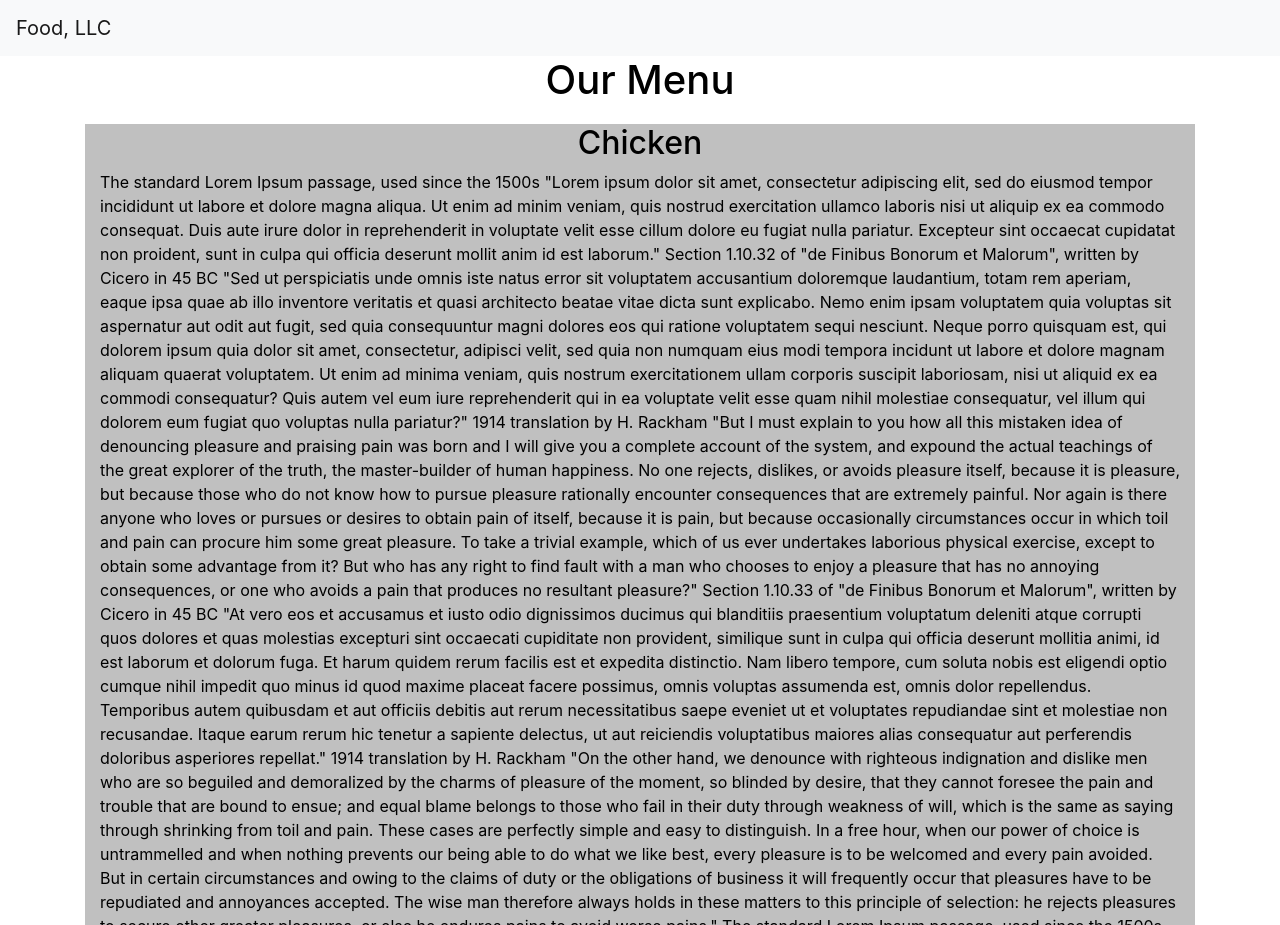
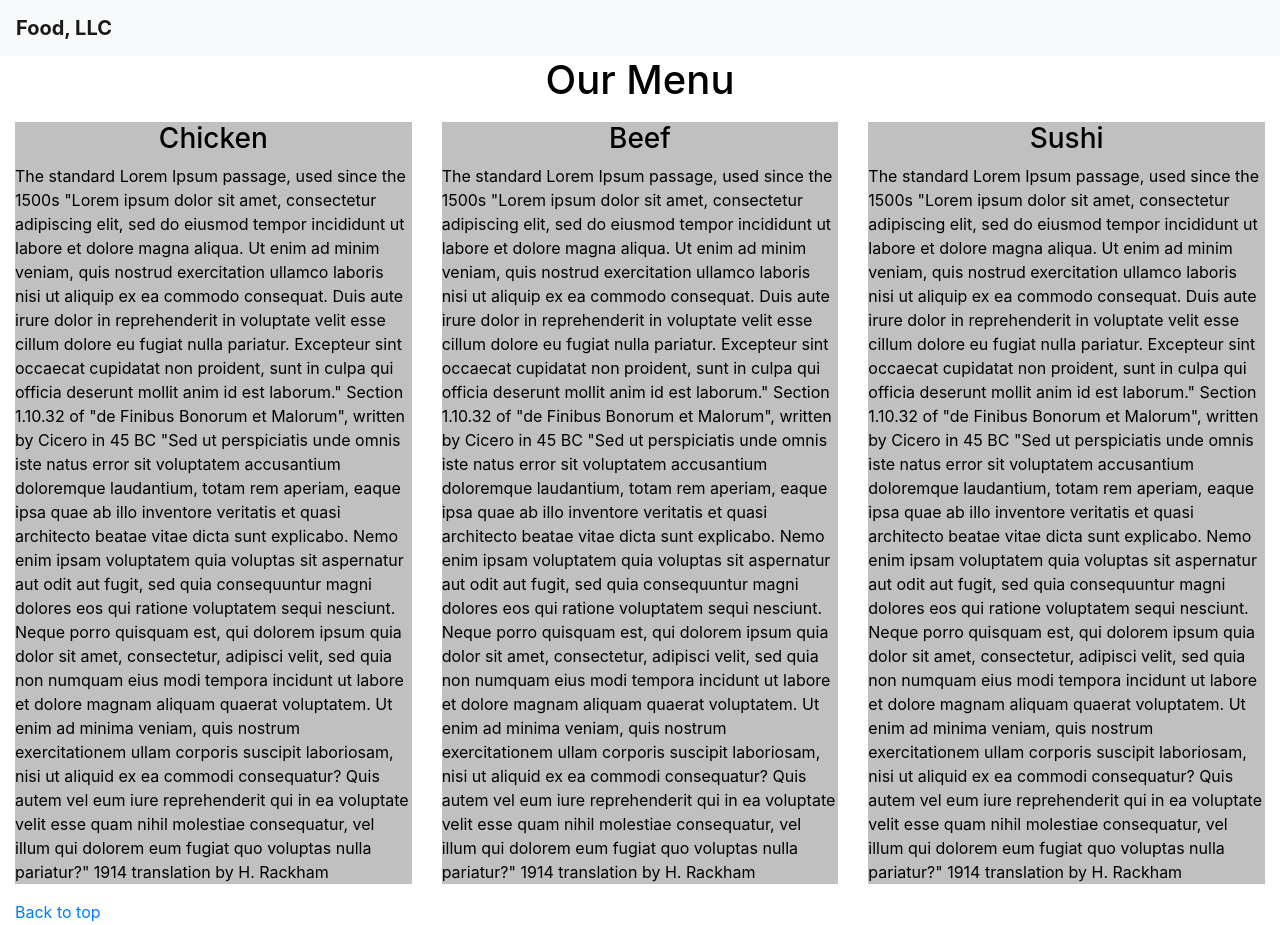
Before and after one commit to raphaelmoline/Coursera-HTML-CSS-JS, a plain HTML site: page week3_assignment/index.html in a window 1280 px wide. Shown: the top 925 px of the page. Drawn offline with nearby package versions, Linux system fonts and the light colour scheme.

Commit message:
few changes

```diff
--- a/week3_assignment/css/styles.css
+++ b/week3_assignment/css/styles.css
@@ -3,7 +3,8 @@ body {
   color: black;
 }
 
+
 .menu-item {
   background-color: silver;
-  margin:20px auto 20px;
+  margin: 10px auto 10px;
 }
--- a/week3_assignment/index.html
+++ b/week3_assignment/index.html
@@ -8,11 +8,11 @@
     <!-- Bootstrap CSS -->
     <link rel="stylesheet" href="https://stackpath.bootstrapcdn.com/bootstrap/4.4.1/css/bootstrap.min.css" integrity="sha384-Vkoo8x4CGsO3+Hhxv8T/Q5PaXtkKtu6ug5TOeNV6gBiFeWPGFN9MuhOf23Q9Ifjh" crossorigin="anonymous">
     <link rel="stylesheet" href="/css/styles.css">
-    <title>Hello, world!</title>
+    <title>Food LLC</title>
   </head>
   <header>
     <nav class="navbar navbar-expand-sm navbar-light bg-light">
-      <a class="navbar-brand" href="#">Food, LLC</a>
+      <a class="navbar-brand font-weight-bold" href="#">Food, LLC</a>
       <button class="navbar-toggler" type="button" data-toggle="collapse" data-target="#navbarSupportedContent" aria-controls="navbarSupportedContent" aria-expanded="false" aria-label="Toggle navigation">
         <span class="navbar-toggler-icon"></span>
       </button>
@@ -37,34 +37,49 @@
     </nav>
   </header>
   <body>
-    <h1  class="text-center">Our Menu</h1>
-    <div class="container">
-      <div class="menu-item col-12">
-        <h2 class="text-center">Chicken</h2>
+    <h1  id="menu" class="text-center">Our Menu</h1>
+    <div class="container-fluid">
+      <div class="row">
+        <div class="col-md-4 col-sm-6 col-xs-12">
+          <div class="menu-item ">
+            <h3 class="text-center">Chicken</h3>
             <p>
               The standard Lorem Ipsum passage, used since the 1500s
               "Lorem ipsum dolor sit amet, consectetur adipiscing elit, sed do eiusmod tempor incididunt ut labore et dolore magna aliqua. Ut enim ad minim veniam, quis nostrud exercitation ullamco laboris nisi ut aliquip ex ea commodo consequat. Duis aute irure dolor in reprehenderit in voluptate velit esse cillum dolore eu fugiat nulla pariatur. Excepteur sint occaecat cupidatat non proident, sunt in culpa qui officia deserunt mollit anim id est laborum."
               Section 1.10.32 of "de Finibus Bonorum et Malorum", written by Cicero in 45 BC
               "Sed ut perspiciatis unde omnis iste natus error sit voluptatem accusantium doloremque laudantium, totam rem aperiam, eaque ipsa quae ab illo inventore veritatis et quasi architecto beatae vitae dicta sunt explicabo. Nemo enim ipsam voluptatem quia voluptas sit aspernatur aut odit aut fugit, sed quia consequuntur magni dolores eos qui ratione voluptatem sequi nesciunt. Neque porro quisquam est, qui dolorem ipsum quia dolor sit amet, consectetur, adipisci velit, sed quia non numquam eius modi tempora incidunt ut labore et dolore magnam aliquam quaerat voluptatem. Ut enim ad minima veniam, quis nostrum exercitationem ullam corporis suscipit laboriosam, nisi ut aliquid ex ea commodi consequatur? Quis autem vel eum iure reprehenderit qui in ea voluptate velit esse quam nihil molestiae consequatur, vel illum qui dolorem eum fugiat quo voluptas nulla pariatur?"
               1914 translation by H. Rackham
-          "But I must explain to you how all this mistaken idea of denouncing pleasure and praising pain was born and I will give you a complete account of the system, and expound the actual teachings of the great explorer of the truth, the master-builder of human happiness. No one rejects, dislikes, or avoids pleasure itself, because it is pleasure, but because those who do not know how to pursue pleasure rationally encounter consequences that are extremely painful. Nor again is there anyone who loves or pursues or desires to obtain pain of itself, because it is pain, but because occasionally circumstances occur in which toil and pain can procure him some great pleasure. To take a trivial example, which of us ever undertakes laborious physical exercise, except to obtain some advantage from it? But who has any right to find fault with a man who chooses to enjoy a pleasure that has no annoying consequences, or one who avoids a pain that produces no resultant pleasure?"
-          Section 1.10.33 of "de Finibus Bonorum et Malorum", written by Cicero in 45 BC
-          "At vero eos et accusamus et iusto odio dignissimos ducimus qui blanditiis praesentium voluptatum deleniti atque corrupti quos dolores et quas molestias excepturi sint occaecati cupiditate non provident, similique sunt in culpa qui officia deserunt mollitia animi, id est laborum et dolorum fuga. Et harum quidem rerum facilis est et expedita distinctio. Nam libero tempore, cum soluta nobis est eligendi optio cumque nihil impedit quo minus id quod maxime placeat facere possimus, omnis voluptas assumenda est, omnis dolor repellendus. Temporibus autem quibusdam et aut officiis debitis aut rerum necessitatibus saepe eveniet ut et voluptates repudiandae sint et molestiae non recusandae. Itaque earum rerum hic tenetur a sapiente delectus, ut aut reiciendis voluptatibus maiores alias consequatur aut perferendis doloribus asperiores repellat."
-          1914 translation by H. Rackham
-          "On the other hand, we denounce with righteous indignation and dislike men who are so beguiled and demoralized by the charms of pleasure of the moment, so blinded by desire, that they cannot foresee the pain and trouble that are bound to ensue; and equal blame belongs to those who fail in their duty through weakness of will, which is the same as saying through shrinking from toil and pain. These cases are perfectly simple and easy to distinguish. In a free hour, when our power of choice is untrammelled and when nothing prevents our being able to do what we like best, every pleasure is to be welcomed and every pain avoided. But in certain circumstances and owing to the claims of duty or the obligations of business it will frequently occur that pleasures have to be repudiated and annoyances accepted. The wise man therefore always holds in these matters to this principle of selection: he rejects pleasures to secure other greater pleasures, or else he endures pains to avoid worse pains."
+            </p>
+          </div>
+        </div>
+        <div class="col-md-4 col-sm-6 col-xs-12"">
+          <div class="menu-item ">
+            <h3 class="text-center">Beef</h3>
+            <p>
               The standard Lorem Ipsum passage, used since the 1500s
               "Lorem ipsum dolor sit amet, consectetur adipiscing elit, sed do eiusmod tempor incididunt ut labore et dolore magna aliqua. Ut enim ad minim veniam, quis nostrud exercitation ullamco laboris nisi ut aliquip ex ea commodo consequat. Duis aute irure dolor in reprehenderit in voluptate velit esse cillum dolore eu fugiat nulla pariatur. Excepteur sint occaecat cupidatat non proident, sunt in culpa qui officia deserunt mollit anim id est laborum."
               Section 1.10.32 of "de Finibus Bonorum et Malorum", written by Cicero in 45 BC
               "Sed ut perspiciatis unde omnis iste natus error sit voluptatem accusantium doloremque laudantium, totam rem aperiam, eaque ipsa quae ab illo inventore veritatis et quasi architecto beatae vitae dicta sunt explicabo. Nemo enim ipsam voluptatem quia voluptas sit aspernatur aut odit aut fugit, sed quia consequuntur magni dolores eos qui ratione voluptatem sequi nesciunt. Neque porro quisquam est, qui dolorem ipsum quia dolor sit amet, consectetur, adipisci velit, sed quia non numquam eius modi tempora incidunt ut labore et dolore magnam aliquam quaerat voluptatem. Ut enim ad minima veniam, quis nostrum exercitationem ullam corporis suscipit laboriosam, nisi ut aliquid ex ea commodi consequatur? Quis autem vel eum iure reprehenderit qui in ea voluptate velit esse quam nihil molestiae consequatur, vel illum qui dolorem eum fugiat quo voluptas nulla pariatur?"
               1914 translation by H. Rackham
-          "But I must explain to you how all this mistaken idea of denouncing pleasure and praising pain was born and I will give you a complete account of the system, and expound the actual teachings of the great explorer of the truth, the master-builder of human happiness. No one rejects, dislikes, or avoids pleasure itself, because it is pleasure, but because those who do not know how to pursue pleasure rationally encounter consequences that are extremely painful. Nor again is there anyone who loves or pursues or desires to obtain pain of itself, because it is pain, but because occasionally circumstances occur in which toil and pain can procure him some great pleasure. To take a trivial example, which of us ever undertakes laborious physical exercise, except to obtain some advantage from it? But who has any right to find fault with a man who chooses to enjoy a pleasure that has no annoying consequences, or one who avoids a pain that produces no resultant pleasure?"
-          Section 1.10.33 of "de Finibus Bonorum et Malorum", written by Cicero in 45 BC
-          "At vero eos et accusamus et iusto odio dignissimos ducimus qui blanditiis praesentium voluptatum deleniti atque corrupti quos dolores et quas molestias excepturi sint occaecati cupiditate non provident, similique sunt in culpa qui officia deserunt mollitia animi, id est laborum et dolorum fuga. Et harum quidem rerum facilis est et expedita distinctio. Nam libero tempore, cum soluta nobis est eligendi optio cumque nihil impedit quo minus id quod maxime placeat facere possimus, omnis voluptas assumenda est, omnis dolor repellendus. Temporibus autem quibusdam et aut officiis debitis aut rerum necessitatibus saepe eveniet ut et voluptates repudiandae sint et molestiae non recusandae. Itaque earum rerum hic tenetur a sapiente delectus, ut aut reiciendis voluptatibus maiores alias consequatur aut perferendis doloribus asperiores repellat."
-          1914 translation by H. Rackham
-          "On the other hand, we denounce with righteous indignation and dislike men who are so beguiled and demoralized by the charms of pleasure of the moment, so blinded by desire, that they cannot foresee the pain and trouble that are bound to ensue; and equal blame belongs to those who fail in their duty through weakness of will, which is the same as saying through shrinking from toil and pain. These cases are perfectly simple and easy to distinguish. In a free hour, when our power of choice is untrammelled and when nothing prevents our being able to do what we like best, every pleasure is to be welcomed and every pain avoided. But in certain circumstances and owing to the claims of duty or the obligations of business it will frequently occur that pleasures have to be repudiated and annoyances accepted. The wise man therefore always holds in these matters to this principle of selection: he rejects pleasures to secure other greater pleasures, or else he endures pains to avoid worse pains."
             </p>
           </div>
         </div>
+        <div class="col-md-4 col-sm-6 col-xs-12">
+          <div class="menu-item">
+            <h3 class="text-center">Sushi</h3>
+            <p>
+              The standard Lorem Ipsum passage, used since the 1500s
+              "Lorem ipsum dolor sit amet, consectetur adipiscing elit, sed do eiusmod tempor incididunt ut labore et dolore magna aliqua. Ut enim ad minim veniam, quis nostrud exercitation ullamco laboris nisi ut aliquip ex ea commodo consequat. Duis aute irure dolor in reprehenderit in voluptate velit esse cillum dolore eu fugiat nulla pariatur. Excepteur sint occaecat cupidatat non proident, sunt in culpa qui officia deserunt mollit anim id est laborum."
+              Section 1.10.32 of "de Finibus Bonorum et Malorum", written by Cicero in 45 BC
+              "Sed ut perspiciatis unde omnis iste natus error sit voluptatem accusantium doloremque laudantium, totam rem aperiam, eaque ipsa quae ab illo inventore veritatis et quasi architecto beatae vitae dicta sunt explicabo. Nemo enim ipsam voluptatem quia voluptas sit aspernatur aut odit aut fugit, sed quia consequuntur magni dolores eos qui ratione voluptatem sequi nesciunt. Neque porro quisquam est, qui dolorem ipsum quia dolor sit amet, consectetur, adipisci velit, sed quia non numquam eius modi tempora incidunt ut labore et dolore magnam aliquam quaerat voluptatem. Ut enim ad minima veniam, quis nostrum exercitationem ullam corporis suscipit laboriosam, nisi ut aliquid ex ea commodi consequatur? Quis autem vel eum iure reprehenderit qui in ea voluptate velit esse quam nihil molestiae consequatur, vel illum qui dolorem eum fugiat quo voluptas nulla pariatur?"
+              1914 translation by H. Rackham
+            </p>
+          </div>
+        </div>
+      </div>
+      <a href="#menu">Back to top</a>
+    </div>
+
 
 
 
```
Lines whose indentation alone changed are shown as unchanged.
